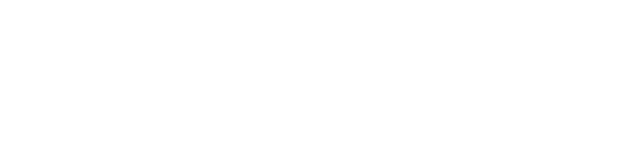
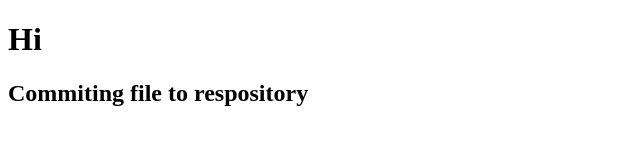
Before and after one commit to Kairuo666/Group_2526, a plain HTML site: page index.html in a window 1280 px wide. Shown: the whole page, without its empty margins (0-640 px from the left). Drawn offline with Linux system fonts and the light colour scheme.

Commit message:
Add title and a sentence to the index.html file

```diff
--- a/index.html
+++ b/index.html
@@ -6,6 +6,8 @@
     <title>Document</title>
 </head>
 <body>
+    <h1>Hi</h1>
+    <h2>Commiting file to respository</h2>
 
 </body>
 </html>
```
